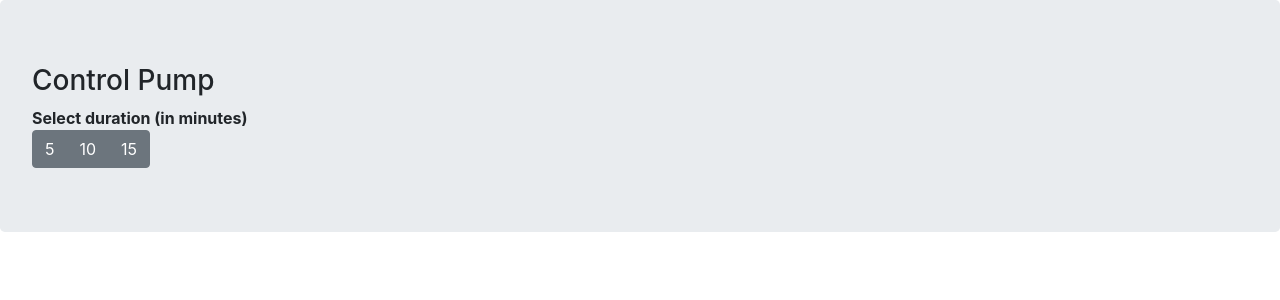
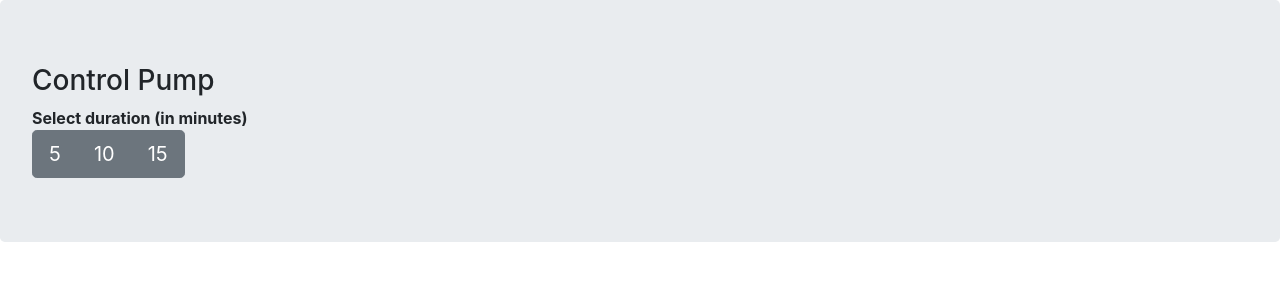
Before and after one commit to scverhagen/solarpigardener, a Flask app: page /controls_pump in a window 1280 px wide. Shown: the part 58-358 px from the top of the page. Run offline with Flask 2, Linux system fonts and the light colour scheme; parts of the project's set-up code (start-up, migrations or seed data) failed here and were passed over; some libraries are stand-ins or nearby versions.

Commit message:
controls_pump.html:  increase button size

```diff
--- a/app/templates/controls_pump.html
+++ b/app/templates/controls_pump.html
@@ -4,7 +4,7 @@
 <h3>Control Pump</h3>
     <b>Select duration (in minutes)</b>
 <div class="btn-toolbar" role="toolbar" aria-label="Toolbar with button groups">
-    <div class="btn-group mr-2" role="group" aria-label="First group">
+    <div class="btn-group btn-group-lg" role="group" aria-label="First group">
         <button type="button" class="btn btn-secondary" onclick="window.location.href='/pump?mins=5'">5</button>
         <button type="button" class="btn btn-secondary" onclick="window.location.href='/pump?mins=10'">10</button>
         <button type="button" class="btn btn-secondary" onclick="window.location.href='/pump?mins=15'">15</button>
```
